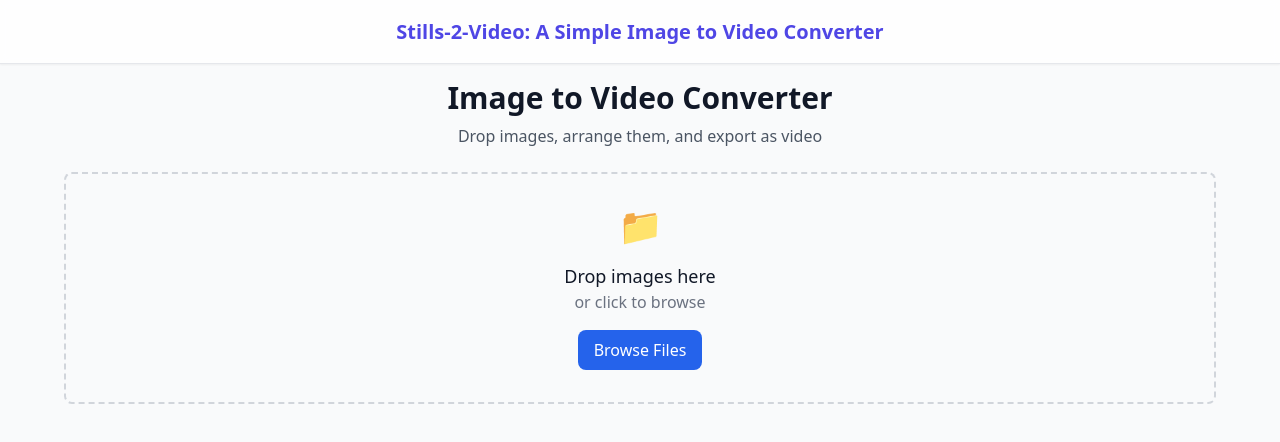
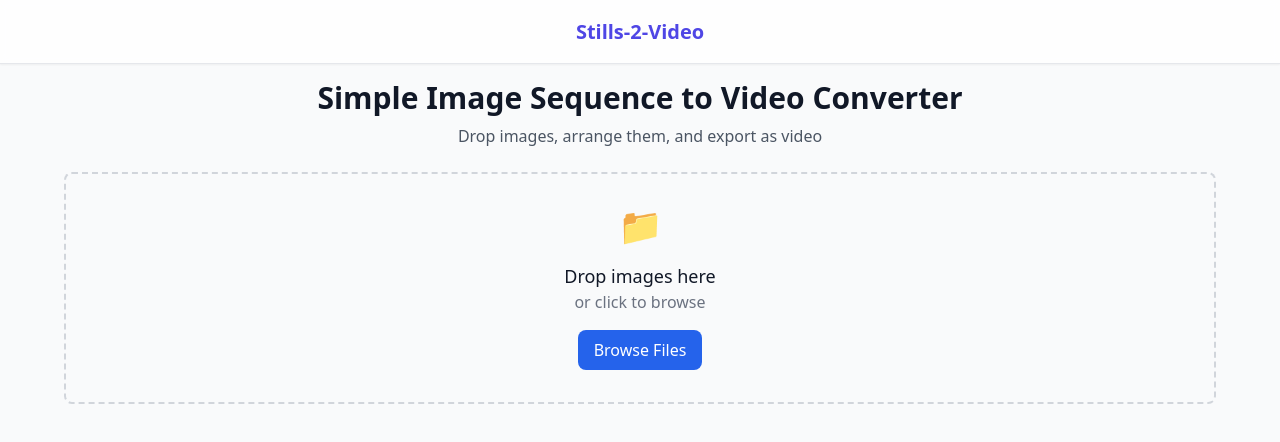
Before and after one commit to robrab2000/stills2video, a React (Vite) app: page / in a window 1280 px wide. Shown: the top 442 px of the page. Built offline with nearby package versions, Linux system fonts and the light colour scheme.

Commit message:
Update header titles for clarity and consistency

```diff
--- a/src/App.tsx
+++ b/src/App.tsx
@@ -5,7 +5,7 @@ export default function App() {
   return (
     <div className="min-h-screen flex flex-col bg-gray-50">
       <header className="sticky top-0 z-10 bg-white/80 backdrop-blur-sm h-16 flex justify-center items-center border-b shadow-sm px-4">
-        <h2 className="text-xl font-semibold text-primary">Stills-2-Video: A Simple Image to Video Converter</h2>
+        <h2 className="text-xl font-semibold text-primary">Stills-2-Video</h2>
       </header>
       <main className="flex-1 p-4">
         <div className="max-w-6xl mx-auto">
--- a/src/ImageToVideoConverter.tsx
+++ b/src/ImageToVideoConverter.tsx
@@ -260,7 +260,7 @@ export function ImageToVideoConverter() {
   return (
     <div className="space-y-6">
       <div className="text-center">
-        <h1 className="text-3xl font-bold text-gray-900 mb-2">Image to Video Converter</h1>
+        <h1 className="text-3xl font-bold text-gray-900 mb-2">Simple Image Sequence to Video Converter</h1>
         <p className="text-gray-600">Drop images, arrange them, and export as video</p>
       </div>
 
```
